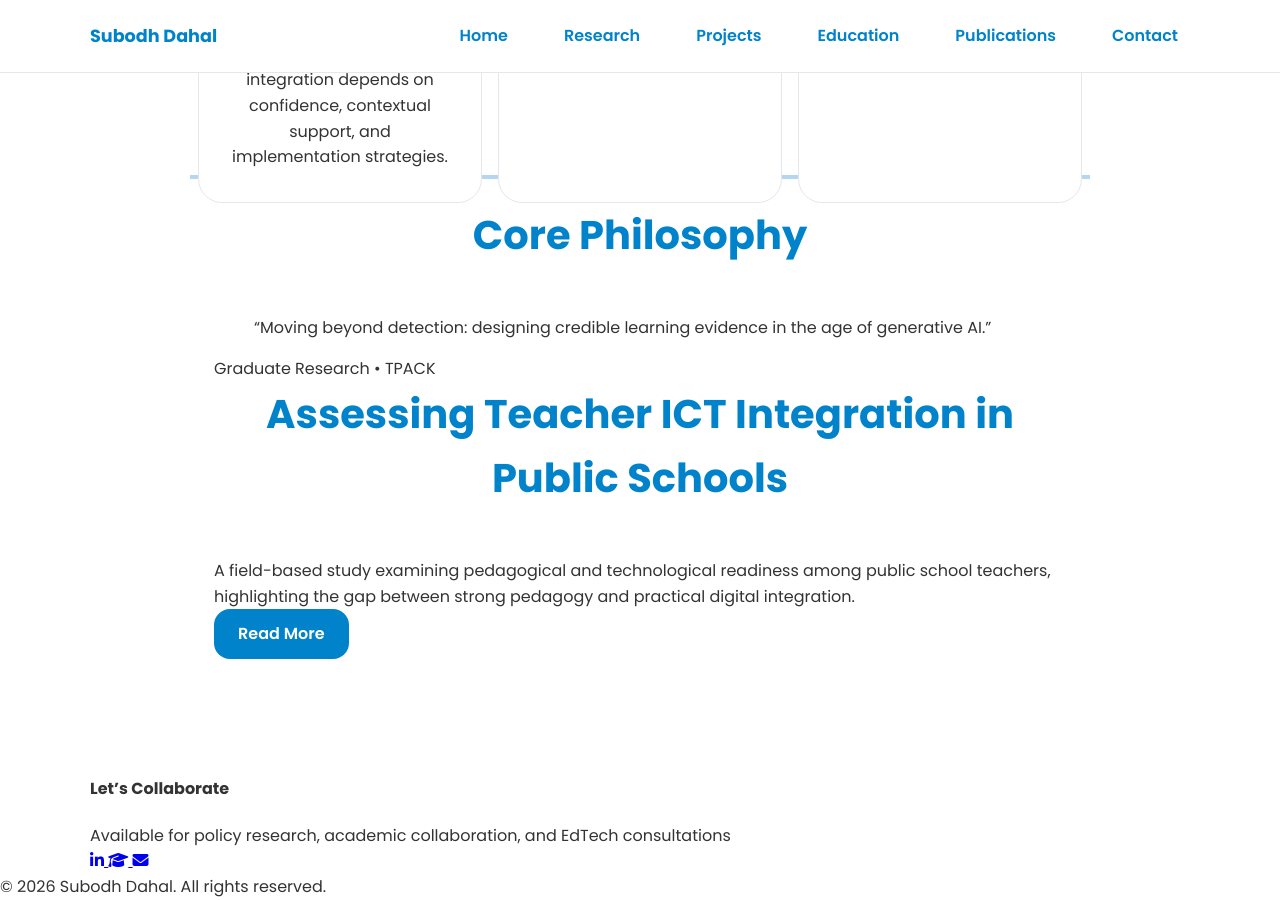
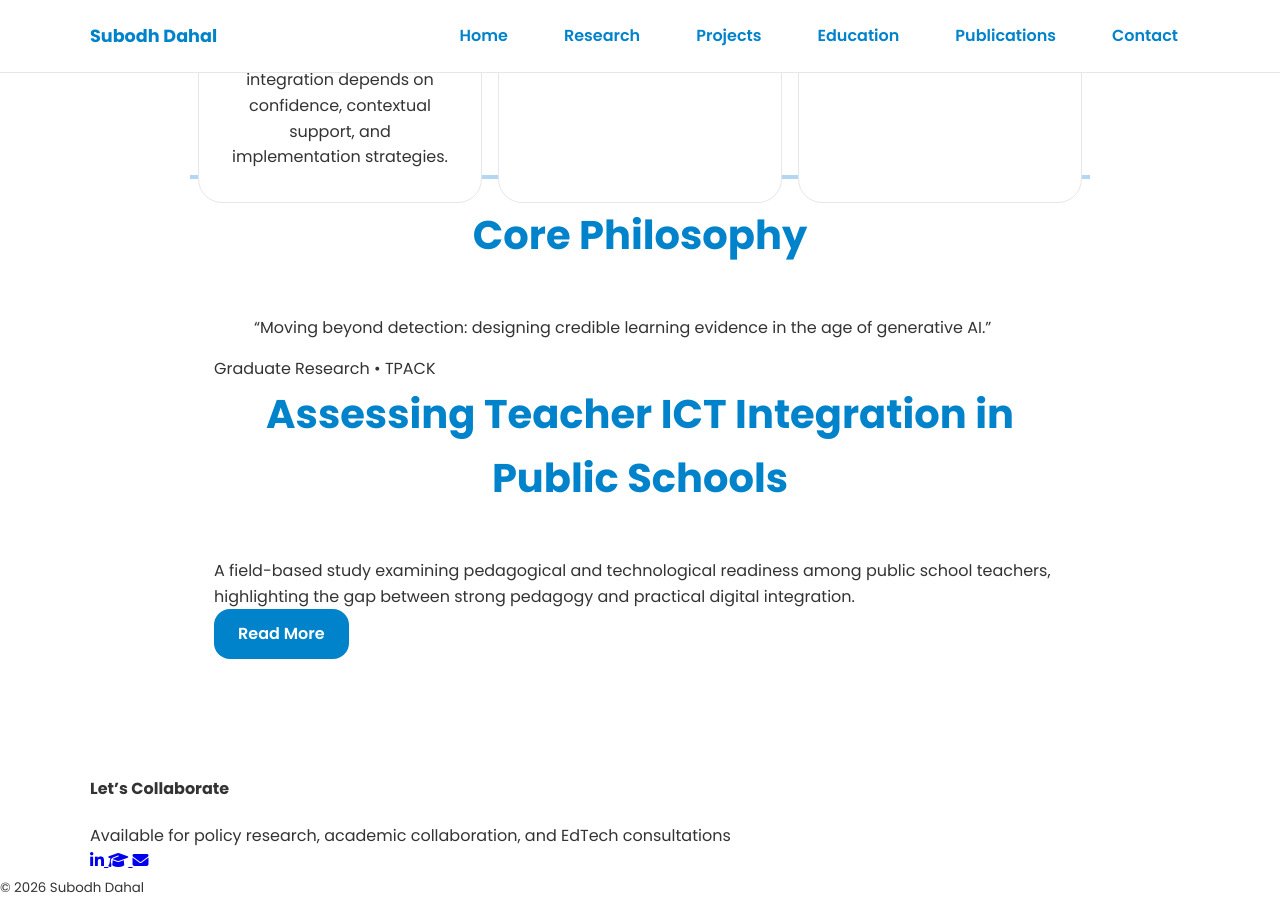
Before and after one commit to dahalsubodh/dahalsubodh.github.io, a Jekyll site: the page built from index.md, in a window 1280 px wide and 900 px high, scrolled down 1092 px. Built offline with Jekyll 4.4.1, drawn with Linux system fonts in a browser that asks for light colours.

Commit message:
Update footer.html

```diff
--- a/_includes/footer.html
+++ b/_includes/footer.html
@@ -23,5 +23,5 @@
   <div class="footer-divider"></div>
 
   <!-- Microtext -->
-  <p class="footer-microtext">© 2026 Subodh Dahal. All rights reserved.</p>
+  <small>© 2026 Subodh Dahal</small>
 </footer>
```
